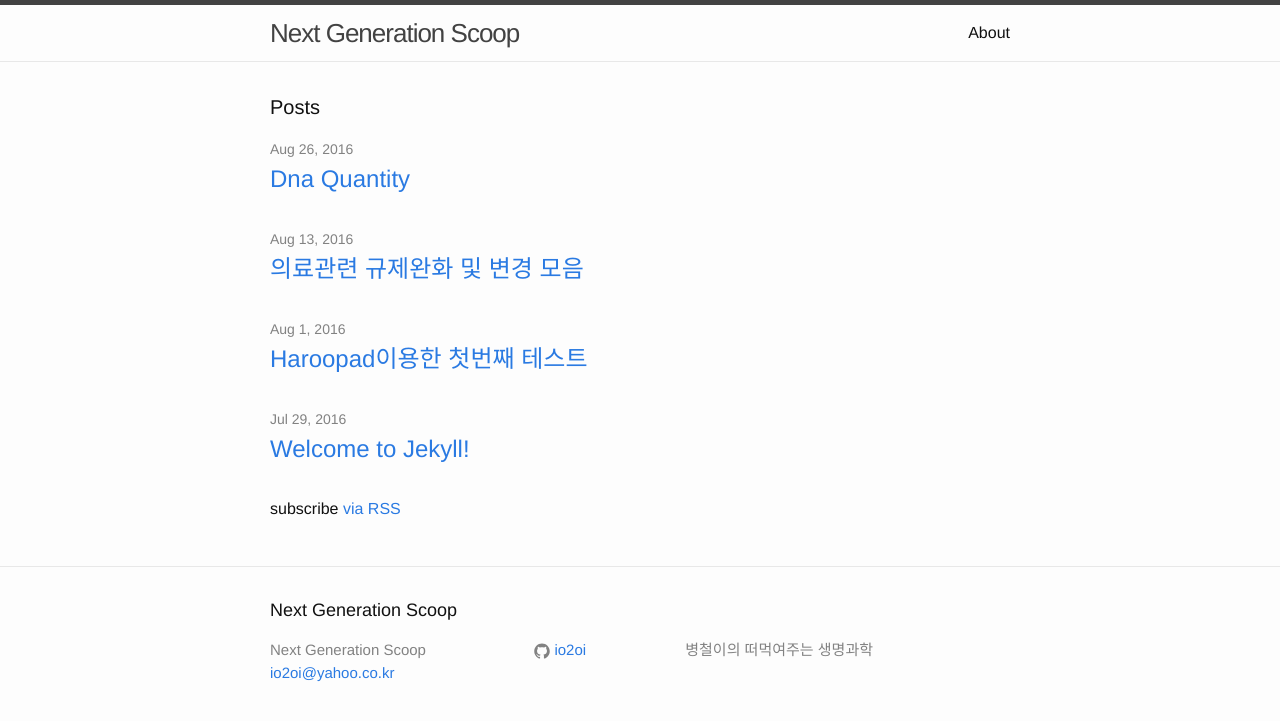
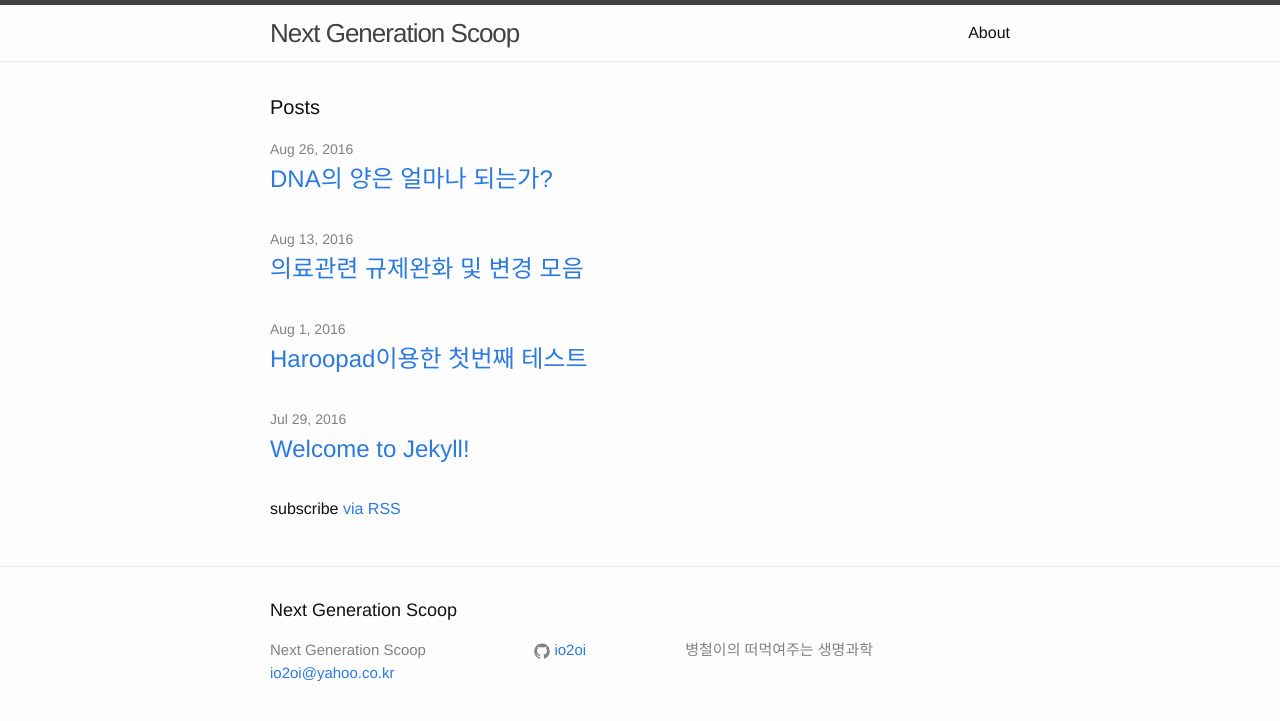
Before and after one commit to io2oi/io2oi.github.io, a Jekyll site: the page built from index.html, in a window 1280 px wide. Shown: the top 721 px of the page. Built offline with Jekyll 4.4.1, drawn with Linux system fonts in a browser that asks for light colours; some of the changed lines change nothing that is shown.

Commit message:
modify the post by adding header

```diff
--- a/_posts/2016-08-26-DNA-quantity.md
+++ b/_posts/2016-08-26-DNA-quantity.md
@@ -1,8 +1,13 @@
+---
+layout: post
+title:  "DNA의 양은 얼마나 되는가?"
+---
+
 내 블로그 주제에 맞게 가장 기초적인 내용으로 채워 보아야 겠다.
 
 1ng에는 얼만큼의 genome이 들어있는가?
 
-가장 기본적인 정보는 책 [^1] 에서 가지고 왔다.
+가장 기본적인 정보는 구글링해서 찾은 책 [^1] 에서 가지고 왔다.
 
 알다시피 DNA 에 사용되는 염기들은 4종류이다.
 * 아데닌 ([Adenine](https://en.wikipedia.org/wiki/Adenine)): 313 g/mol
@@ -12,19 +17,21 @@
 * AT 쌍: 617 g/mol
 * GC 쌍: 618 g/mol
 
-하나의 유전체는 총 22쌍의 상염색체와 1쌍의 성염색체로 이루어지고 대략적으로 $$$ 3\times10^9 $$$ 염기쌍 (bp) 이다.
+하나의 유전체는 총 22쌍의 상염색체와 1쌍의 성염색체로 이루어지고 대략적으로 $$ 3\times10^9 $$ 염기쌍 (bp) 이다.
 
 그렇다면 위의 정보들을 이용하여 대략적으로 계산해 보자
-1개의 세포안에 들어가는 염기쌍은, 즉 1 genome (diploid의 경우)
-$$ 3 \times 10^9 \text{bp}
-= 3 \times 10^9 \text{bp}/genome \times 618g/mol
-= 1854 \times 10^9 g/mol/genome
+1개의 세포안에 들어가는 염기쌍은, 즉 1 genome (diploid의 경우)에는
+
+$$ 3 \times 10^9 \text{bp} \\
+\rightarrow 3 \times 10^9 \text{bp/genome} \times 618 \text{g/mol/bp} \\
+= 1854 \times 10^9 \text{g/mol/genome}
 $$
+
 $$
-1854 \times 10^9 \text{g/mol/genome} \times 1\text{mol}/6.02x10^23 \text{genome}
-= 308 x 10^-14 \text{g}
-= 308 x 10^-14 \text{g} x 10^12 \text{pg/g}
-= 308 x 0.01 \text{pg}
+1854 \times 10^9 \text{g/mol/genome} \times 1\text{mol}/6.02x10^23 \text{genome} \\
+= 308 \times 10^-14 \text{g} \\
+= 308 \times 10^-14 \text{g} \times 10^12 \text{pg/g} \\
+= 308 \times 0.01 \text{pg} \\
 = 3.08 \text{pg}
 $$
 
```
